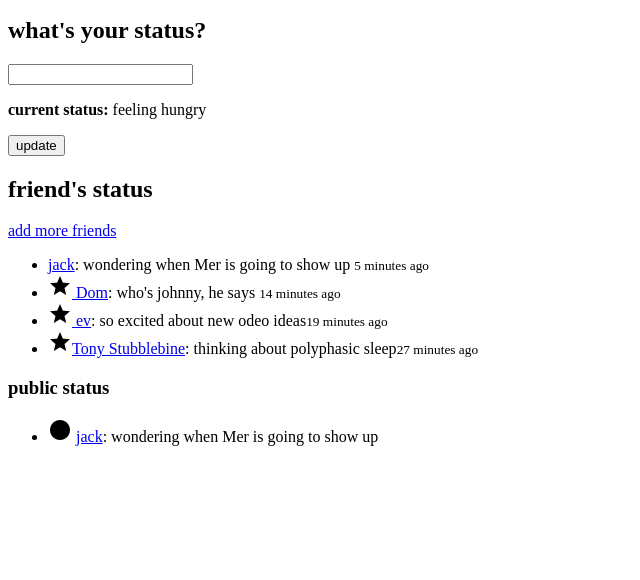
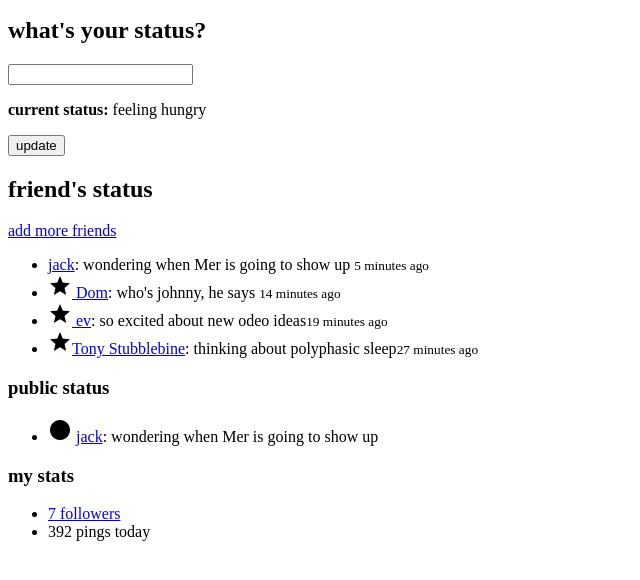
Before and after one commit to hannasophian/html-twitter-base, a website: page index.html in a window 1280 px wide. Shown: the part 88-668 px from the top of the page, without its empty margins (0-640 px from the left). Drawn offline with Linux system fonts and the light colour scheme.

Commit message:
Added my stats

```diff
--- a/index.html
+++ b/index.html
@@ -61,6 +61,14 @@
           </li>
         </ul>
       </section>
+      <!-- My Stats -->
+      <section>
+        <h3>my stats</h3>
+        <ul>
+          <li><a href="#">7 followers</a></li>
+          <li>392 pings today</li>
+        </ul>
+      </section>
     </main>
   </body>
 </html>
```
